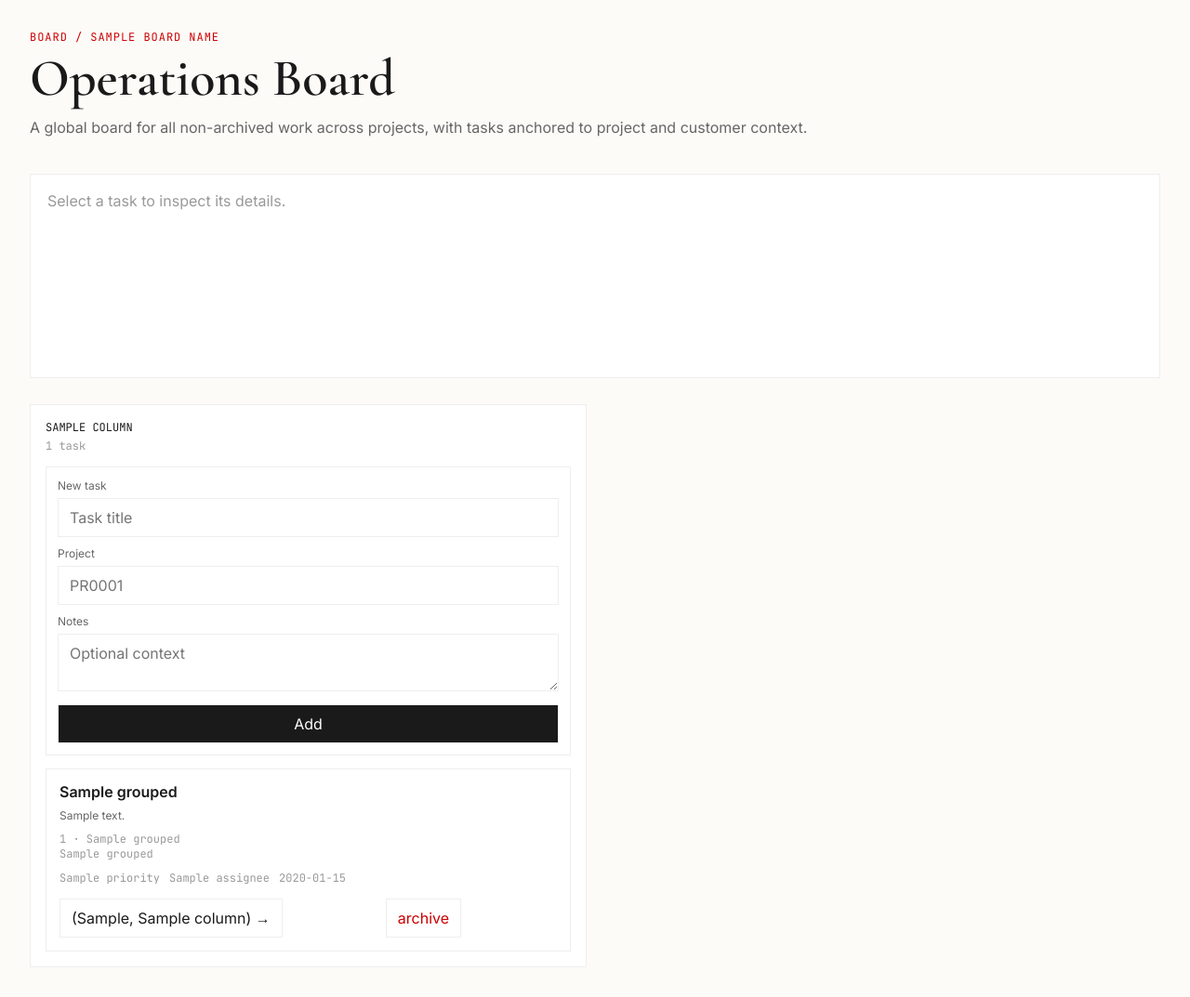
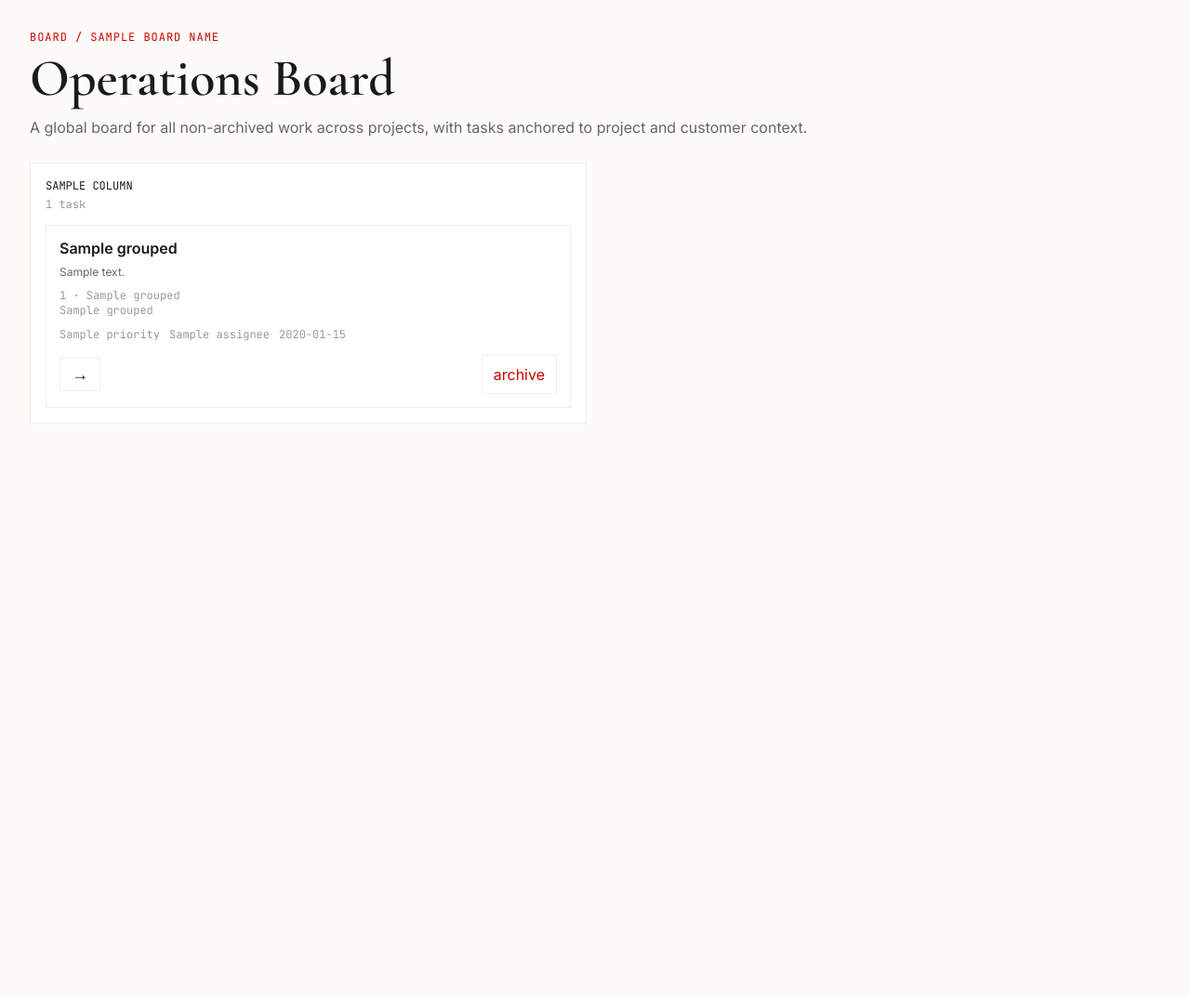
Before and after one commit to felipestk/work-os, a FastAPI app: template apps/kanban/templates/board.html in a window 1280 px wide. Shown: the whole page at 93% size. After the commit the page ends 456 px from the top, so only its background shows below. Run offline with FastAPI, Linux system fonts and the light colour scheme; the template is opened without the code that fills it: most values are stand-ins (such as "Sample title", 1, 10 or a date in 2020); some libraries are stand-ins or nearby versions.

Commit message:
Refine kanban drawer and backlog add flow

```diff
--- a/apps/kanban/static/board.css
+++ b/apps/kanban/static/board.css
@@ -45,10 +45,7 @@ body {
 }
 
 .header-copy {
-  display: grid;
-  grid-template-columns: minmax(0, 1fr) 360px;
-  gap: 24px;
-  align-items: start;
+  display: block;
 }
 
 h1, h2, h3 {
@@ -86,7 +83,9 @@ h3 { font-size: 22px; margin-bottom: 10px; }
 .column-header {
   display: flex;
   justify-content: space-between;
+  gap: 12px;
   margin-bottom: 14px;
+  align-items: center;
 }
 
 .column-label {
@@ -101,6 +100,13 @@ h3 { font-size: 22px; margin-bottom: 10px; }
   font-size: 12px;
 }
 
+.column-add-toggle {
+  width: auto;
+  background: white;
+  color: var(--text);
+  white-space: nowrap;
+}
+
 .quick-add {
   padding: 12px;
   margin-bottom: 14px;
@@ -112,6 +118,10 @@ h3 { font-size: 22px; margin-bottom: 10px; }
   font-size: 12px;
   color: var(--muted);
   margin-bottom: 6px;
+}
+.quick-add-actions {
+  display: flex;
+  gap: 8px;
 }
 input, textarea, button {
   width: 100%;
@@ -167,15 +177,23 @@ button:hover { background: var(--accent); }
 }
 .task-actions {
   padding: 0 14px 14px;
+  align-items: center;
 }
 .task-actions form,
 .detail-actions form {
-  flex: 1 1 auto;
+  flex: 0 0 auto;
 }
+.task-actions .archive-action { margin-left: auto; }
 .task-actions button,
 .detail-actions button,
 .detail-close {
   width: auto;
+}
+.move-button {
+  min-width: 40px;
+  padding: 8px 12px;
+  font-size: 18px;
+  line-height: 1;
 }
 .secondary-button {
   background: white;
@@ -187,8 +205,37 @@ button:hover { background: var(--accent); }
 }
 .empty-state { padding: 12px 2px; }
 
-.detail-panel, .detail-card { min-height: 220px; }
-.detail-panel { padding: 18px; }
+.drawer-backdrop {
+  position: fixed;
+  inset: 0;
+  background: rgba(26, 26, 26, 0.18);
+  z-index: 40;
+}
+.detail-drawer {
+  position: fixed;
+  top: 0;
+  right: 0;
+  height: 100vh;
+  width: min(520px, 92vw);
+  transform: translateX(100%);
+  transition: transform 0.2s ease;
+  z-index: 50;
+  pointer-events: none;
+}
+.detail-drawer.is-open {
+  transform: translateX(0);
+  pointer-events: auto;
+}
+.detail-panel,
+.detail-card {
+  min-height: 100%;
+  background: var(--panel);
+}
+.detail-panel {
+  padding: 24px;
+  overflow-y: auto;
+  height: 100%;
+}
 .detail-placeholder { color: var(--soft); }
 .detail-header {
   display: flex;
@@ -209,7 +256,6 @@ button:hover { background: var(--accent); }
 .detail-list { padding-left: 18px; color: var(--muted); }
 
 @media (max-width: 1280px) {
-  .header-copy { grid-template-columns: 1fr; }
   .board-columns-grid { grid-template-columns: repeat(2, minmax(240px, 1fr)); }
 }
 
--- a/apps/kanban/static/board.js
+++ b/apps/kanban/static/board.js
@@ -1,6 +1,95 @@
+function placeholderHtml() {
+  return '<div class="detail-placeholder">Select a task to inspect its details.</div>';
+}
+
+function getDrawer() {
+  return document.querySelector('[data-detail-drawer]');
+}
+
+function getBackdrop() {
+  return document.querySelector('[data-detail-backdrop]');
+}
+
+function getPanel() {
+  return document.querySelector('[data-detail-panel]');
+}
+
+function openDrawer() {
+  const drawer = getDrawer();
+  const backdrop = getBackdrop();
+  if (drawer) {
+    drawer.classList.add('is-open');
+    drawer.setAttribute('aria-hidden', 'false');
+  }
+  if (backdrop) {
+    backdrop.hidden = false;
+    backdrop.classList.add('is-open');
+  }
+}
+
+function closeDrawer(resetPanel = false) {
+  const drawer = getDrawer();
+  const backdrop = getBackdrop();
+  const panel = getPanel();
+  if (drawer) {
+    drawer.classList.remove('is-open');
+    drawer.setAttribute('aria-hidden', 'true');
+  }
+  if (backdrop) {
+    backdrop.classList.remove('is-open');
+    backdrop.hidden = true;
+  }
+  if (resetPanel && panel) panel.innerHTML = placeholderHtml();
+}
+
+function toggleQuickAdd(columnKey, open) {
+  const form = document.querySelector(`[data-quick-add-form="${columnKey}"]`);
+  const button = document.querySelector(`[data-quick-add-toggle="${columnKey}"]`);
+  if (!form || !button) return;
+  const shouldOpen = open ?? form.hidden;
+  form.hidden = !shouldOpen;
+  button.hidden = shouldOpen;
+  if (shouldOpen) {
+    const firstInput = form.querySelector('input[name="title"]');
+    if (firstInput) firstInput.focus();
+  }
+}
+
 document.addEventListener('click', (event) => {
-  const toggle = event.target.closest('[data-detail-close]');
-  if (!toggle) return;
-  const panel = document.querySelector('[data-detail-panel]');
-  if (panel) panel.innerHTML = '<div class="detail-placeholder">Select a task to inspect its details.</div>';
+  const close = event.target.closest('[data-detail-close]');
+  if (close) {
+    closeDrawer(true);
+    return;
+  }
+
+  const backdrop = event.target.closest('[data-detail-backdrop]');
+  if (backdrop) {
+    closeDrawer(false);
+    return;
+  }
+
+  const quickAddToggle = event.target.closest('[data-quick-add-toggle]');
+  if (quickAddToggle) {
+    toggleQuickAdd(quickAddToggle.dataset.quickAddToggle, true);
+    return;
+  }
+
+  const quickAddClose = event.target.closest('[data-quick-add-close]');
+  if (quickAddClose) {
+    toggleQuickAdd(quickAddClose.dataset.quickAddClose, false);
+  }
 });
+
+document.body.addEventListener('htmx:afterSwap', (event) => {
+  const target = event.detail.target;
+  if (target && target.matches && target.matches('[data-detail-panel]')) {
+    openDrawer();
+  }
+  if (target && target.id === 'board-columns') {
+    closeDrawer(false);
+  }
+});
+
+document.addEventListener('keydown', (event) => {
+  if (event.key === 'Escape') closeDrawer(false);
+});
--- a/apps/kanban/templates/board.html
+++ b/apps/kanban/templates/board.html
@@ -11,15 +11,19 @@
         <h1>Operations Board</h1>
         <p class="subtitle">A global board for all non-archived work across projects, with tasks anchored to project and customer context.</p>
       </div>
-      <section class="detail-panel" data-detail-panel>
-        <div class="detail-placeholder">Select a task to inspect its details.</div>
-      </section>
     </div>
   </header>
 
   <section id="board-columns" class="board-columns" hx-swap="outerHTML">
     {% include 'partials/board_columns.html' %}
   </section>
+
+  <div class="drawer-backdrop" data-detail-backdrop hidden></div>
+  <aside class="detail-drawer" data-detail-drawer aria-hidden="true">
+    <section class="detail-panel" data-detail-panel>
+      <div class="detail-placeholder">Select a task to inspect its details.</div>
+    </section>
+  </aside>
 
   <datalist id="project-options">
     {% for project in projects %}
--- a/apps/kanban/templates/partials/board_column.html
+++ b/apps/kanban/templates/partials/board_column.html
@@ -4,9 +4,14 @@
       <p class="column-label">{{ column_label }}</p>
       <p class="column-count">{{ counts[column_key] }} task{% if counts[column_key] != 1 %}s{% endif %}</p>
     </div>
+    {% if column_key == 'backlog' %}
+      <button type="button" class="column-add-toggle" data-quick-add-toggle="{{ column_key }}">+ Add task</button>
+    {% endif %}
   </header>
 
-  {% include 'partials/task_quick_add.html' %}
+  {% if column_key == 'backlog' %}
+    {% include 'partials/task_quick_add.html' %}
+  {% endif %}
 
   <div class="task-stack">
     {% for task in grouped[column_key] %}
--- a/apps/kanban/templates/partials/task_card.html
+++ b/apps/kanban/templates/partials/task_card.html
@@ -23,18 +23,18 @@
     {% if task.previous_column %}
       <form hx-post="/board/tasks/{{ task.id }}/move" hx-target="#board-columns" hx-swap="outerHTML">
         <input type="hidden" name="column_key" value="{{ task.previous_column }}">
-        <button type="submit" class="secondary-button">← {{ columns[task.previous_column] }}</button>
+        <button type="submit" class="secondary-button move-button" title="Move to {{ columns[task.previous_column] }}">←</button>
       </form>
     {% endif %}
 
     {% if task.next_column %}
       <form hx-post="/board/tasks/{{ task.id }}/move" hx-target="#board-columns" hx-swap="outerHTML">
         <input type="hidden" name="column_key" value="{{ task.next_column }}">
-        <button type="submit" class="secondary-button">{{ columns[task.next_column] }} →</button>
+        <button type="submit" class="secondary-button move-button" title="Move to {{ columns[task.next_column] }}">→</button>
       </form>
     {% endif %}
 
-    <form hx-post="/board/tasks/{{ task.id }}/archive" hx-target="#board-columns" hx-swap="outerHTML">
+    <form class="archive-action" hx-post="/board/tasks/{{ task.id }}/archive" hx-target="#board-columns" hx-swap="outerHTML">
       <button type="submit" class="ghost-button">archive</button>
     </form>
   </div>
--- a/apps/kanban/templates/partials/task_detail.html
+++ b/apps/kanban/templates/partials/task_detail.html
@@ -23,13 +23,13 @@
     {% if task.previous_column %}
       <form hx-post="/board/tasks/{{ task.id }}/move" hx-target="#board-columns" hx-swap="outerHTML">
         <input type="hidden" name="column_key" value="{{ task.previous_column }}">
-        <button type="submit" class="secondary-button">Move to {{ columns[task.previous_column] }}</button>
+        <button type="submit" class="secondary-button">← Move to {{ columns[task.previous_column] }}</button>
       </form>
     {% endif %}
     {% if task.next_column %}
       <form hx-post="/board/tasks/{{ task.id }}/move" hx-target="#board-columns" hx-swap="outerHTML">
         <input type="hidden" name="column_key" value="{{ task.next_column }}">
-        <button type="submit" class="secondary-button">Move to {{ columns[task.next_column] }}</button>
+        <button type="submit" class="secondary-button">Move to {{ columns[task.next_column] }} →</button>
       </form>
     {% endif %}
     <form hx-post="/board/tasks/{{ task.id }}/archive" hx-target="#board-columns" hx-swap="outerHTML">
--- a/apps/kanban/templates/partials/task_quick_add.html
+++ b/apps/kanban/templates/partials/task_quick_add.html
@@ -1,4 +1,4 @@
-<form class="quick-add" hx-post="/board/tasks" hx-target="#board-columns" hx-swap="outerHTML">
+<form class="quick-add" data-quick-add-form="{{ column_key }}" hidden hx-post="/board/tasks" hx-target="#board-columns" hx-swap="outerHTML">
   <input type="hidden" name="column_key" value="{{ column_key }}">
   <label>
     <span>New task</span>
@@ -12,5 +12,8 @@
     <span>Notes</span>
     <textarea name="description" rows="2" placeholder="Optional context"></textarea>
   </label>
-  <button type="submit">Add</button>
+  <div class="quick-add-actions">
+    <button type="submit">Add to backlog</button>
+    <button type="button" class="secondary-button" data-quick-add-close="{{ column_key }}">Cancel</button>
+  </div>
 </form>
```
